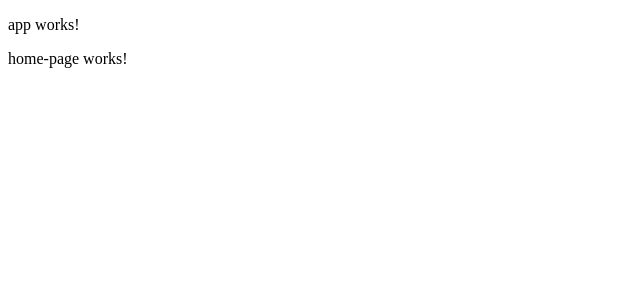
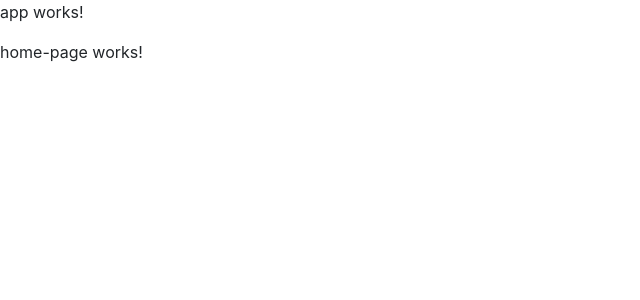
Before and after one commit to GosiaPtak/angular-facebook, an Angular app: page / in a window 1280 px wide. Shown: the top 300 px of the page, without its empty margins (0-640 px from the left). Built offline with nearby package versions, Linux system fonts and the light colour scheme.

Commit message:
feat(feature): add bootstrap

```diff
--- a/angular.json
+++ b/angular.json
@@ -27,6 +27,7 @@
               "src/assets"
             ],
             "styles": [
+              "../node_modules/bootstrap/dist/css/bootstrap.css",
               "src/styles.scss"
             ],
             "scripts": [],
--- a/package.json
+++ b/package.json
@@ -22,6 +22,7 @@
     "@angular/platform-browser": "~7.2.0",
     "@angular/platform-browser-dynamic": "~7.2.0",
     "@angular/router": "~7.2.0",
+    "bootstrap": "^4.3.1",
     "core-js": "^2.5.4",
     "rxjs": "~6.3.3",
     "tslib": "^1.9.0",
--- a/src/styles.scss
+++ b/src/styles.scss
@@ -1 +1,2 @@
 /* You can add global styles to this file, and also import other style files */
+@import "../node_modules/bootstrap/dist/css/bootstrap.css";
```
Also changed, not shown: 1 other file (tests, documents, lock files or other folders).
